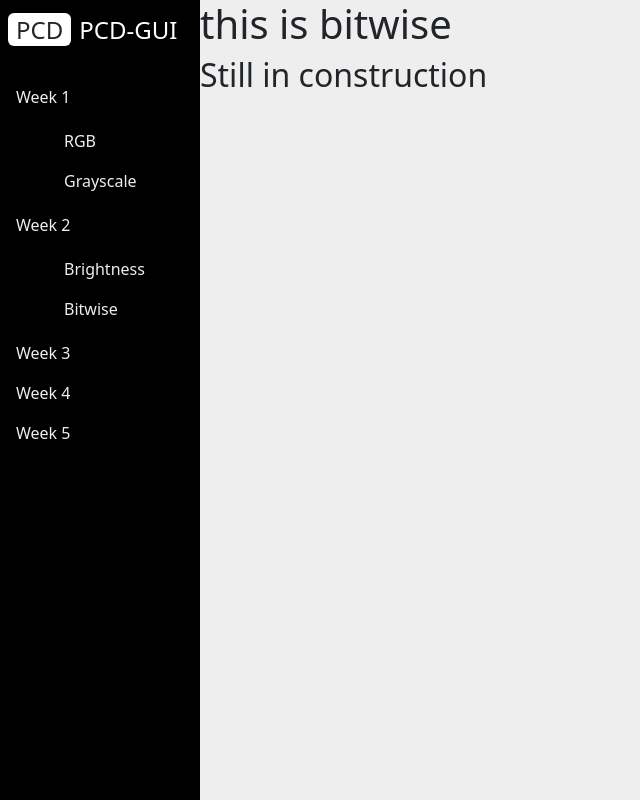
After one commit to temmy76/gui-pcd, a Flask app: page /bitwise in a window 1280 px wide. The commit adds this page. Shown: the whole page, without its empty margins (0-640 px from the left). Run offline with Flask 2, Linux system fonts and the light colour scheme; some libraries are stand-ins or nearby versions.

Commit message:
add path to other image processing, still have bug in change brightness

```diff
--- a/main.py
+++ b/main.py
@@ -4,6 +4,7 @@ import urllib.request
 from flask import Flask, flash, request, redirect, url_for, render_template
 from werkzeug.utils import secure_filename
 import cv2 as cv
+import numpy as np
 
 ALLOWED_EXTENSIONS = set(['png', 'jpg', 'jpeg', 'gif'])
 
@@ -11,14 +12,14 @@ def allowed_file(filename):
 	return '.' in filename and filename.rsplit('.', 1)[1].lower() in ALLOWED_EXTENSIONS
 
 def getRGBfromImage(filename):
-	r = []
-	g = []
-	b = []
-	image = cv.imread("static/upload/{}".format(filename))
+	image = cv.imread("static/uploads/{}".format(filename))
 	image = cv.resize(image, (200,200))
 	reso = image.shape
 	width = reso[1]
 	length = reso[0]
+	b = []
+	g = []
+	r = []
 	for i in range(0,length-1):
 		for j in range(0,width-1):
 			B, G, R = image[i, j]
@@ -28,11 +29,9 @@ def getRGBfromImage(filename):
 
 	return r, g, b
 
-
-
 @app.route('/')
 def upload_form():
-	return render_template('template.html')
+	return render_template('extractRGB.html')
 
 @app.route('/', methods=['POST'])
 def upload_image():
@@ -47,7 +46,7 @@ def upload_image():
 		filename = secure_filename(file.filename)
 		file.save(os.path.join(app.config['UPLOAD_FOLDER'], filename))
 		flash('Image successfully uploaded and displayed below')
-		return render_template('template.html', filename=filename)
+		return render_template('extractRGB.html', filename=filename)
 	else:
 		flash('Allowed image types are -> png, jpg, jpeg, gif')
 		return redirect(request.url)
@@ -69,11 +68,16 @@ def getRGB(filename):
 			g.append(G)
 			r.append(R)
 
-	return render_template('template.html', filename=filename, red=r, green=g, blue=b)
+	return render_template('extractRGB.html', filename=filename, red=r, green=g, blue=b)
 
 @app.route('/display/<filename>')
 def display_image(filename):
 	return redirect(url_for('static', filename='uploads/' + filename), code=301)
+
+
+@app.route('/grayscale')
+def grayscale():
+	return render_template('grayscale.html')
 
 @app.route('/grayscale/<filename>', methods=['POST'])
 def grayscaleImage(filename):
@@ -82,7 +86,76 @@ def grayscaleImage(filename):
 	cv.imwrite("static/uploads/{}".format(filename), gray)
 	return redirect(url_for('static', filename='uploads/grayscale/' + filename), code=301)
 
+# create route that render brightness.html template
+@app.route('/brightness')
+def brightness():
+	return render_template('brightness.html')
 
+@app.route('/brightness', methods=['POST'])
+def upload_brightness():
+	# check if there is a file in the request
+	if 'file' not in request.files:
+		flash('No file part')
+		return redirect(request.url)
+	# get the file from the request
+	file = request.files['file']
+	# check if the file is empty
+	if file.filename == '':
+		flash('No image selected for uploading')
+		return redirect(request.url)
+	# check if the file is allowed
+	if file and allowed_file(file.filename):
+		# save the file to the uploads folder
+		filename = secure_filename(file.filename)
+		file.save(os.path.join(app.config['UPLOAD_FOLDER'], filename))
+		# flash message to the user
+		flash('Image successfully uploaded and displayed below')
+		# return the template with the filename and original image
+		return render_template('brightness.html', filename=filename)
+	else:
+		flash('Allowed image types are -> png, jpg, jpeg, gif')
+		return redirect(request.url)
+
+# create route for change the brightness of image
+@app.route('/brightness/<filename>', methods=['POST'])
+def brightnessImage(filename):
+	r, g, b = getRGBfromImage(filename)
+	# get the dimensions of the image
+	image = cv.imread("static/uploads/{}".format(filename))
+	reso = image.shape
+	width = reso[1]
+	length = reso[0]
+	# get the value of brightness
+	brightness = int(request.form['brightness'])
+	# create numpy array for store the new value of brightness
+	new_r = []
+	new_g = []
+	new_b = []
+	# loop for change the brightness of image
+	for i in range(0, len(r)):
+		new_r.append(r[i] + brightness)
+		new_g.append(g[i] + brightness)
+		new_b.append(b[i] + brightness)
+	# create numpy array for store the new value of brightness
+	new_image = np.zeros((length, width, 3), np.uint8)
+	# loop for change the brightness of image
+	for i in range(0, length-1):
+		for j in range(0, width-1):
+			new_image[i,j] = [new_b[i], new_g[i], new_r[i]]
+	new_filename = "brightness-" + filename
+	# save the image
+	cv.imwrite("static/uploads/{}".format(new_filename), new_image)
+	return render_template('brightness.html', filename=filename, brightness=new_filename)
+
+# create route for displaying brightness image
+@app.route('/brightness/display/<filename>')
+def display_brightness_image(filename):
+	return redirect(url_for('static', filename='uploads/' + filename), code=301)
+
+
+@app.route('/bitwise')
+def bitwise():
+	return render_template('bitwise.html')
 
 if __name__ == "__main__":
 	app.run(debug=True)
--- /dev/null
+++ b/templates/bitwise.html
@@ -0,0 +1,6 @@
+{% extends "template.html" %}
+<!--  -->
+{% block content %}
+<h1>this is bitwise</h1>
+<h2>Still in construction</h2>
+{% endblock %}
--- /dev/null
+++ b/templates/grayscale.html
@@ -0,0 +1,6 @@
+{% extends "template.html" %}
+<!--  -->
+{% block content %}
+<h1>this is grayscale</h1>
+<h2>Still in construction</h2>
+{% endblock %}
--- a/templates/template.html
+++ b/templates/template.html
@@ -35,12 +35,16 @@
 						>
 						<ul class="list-unstyled px-5 pt-1 pb-1">
 							<li>
-								<a href="#" class="text-decoration-none px-3 py-2 d-block"
+								<a
+									href="{{url_for('upload_form')}}"
+									class="text-decoration-none px-3 py-2 d-block"
 									>RGB</a
 								>
 							</li>
 							<li>
-								<a href="#" class="text-decoration-none px-3 py-2 d-block"
+								<a
+									href="{{url_for('grayscale')}}"
+									class="text-decoration-none px-3 py-2 d-block"
 									>Grayscale</a
 								>
 							</li>
@@ -50,6 +54,22 @@
 						<a href="#" class="text-decoration-none px-3 py-2 d-block"
 							>Week 2</a
 						>
+						<ul class="list-unstyled px-5 pt-1 pb-1">
+							<li>
+								<a
+									href="{{url_for('brightness')}}"
+									class="text-decoration-none px-3 py-2 d-block"
+									>Brightness</a
+								>
+							</li>
+							<li>
+								<a
+									href="{{url_for('bitwise')}}"
+									class="text-decoration-none px-3 py-2 d-block"
+									>Bitwise</a
+								>
+							</li>
+						</ul>
 					</li>
 					<li class="">
 						<a href="#" class="text-decoration-none px-3 py-2 d-block"
```
Also changed, not shown: other parts of templates/template.html (+3 -118 lines), templates/brightness.html (added, +75 -0 lines), templates/extractRGB.html (added, +121 -0 lines), static/uploads/305170868_641536107531818_8754931113437245620_n.jpg (added), static/uploads/TemmyMR.jpg (added), static/uploads/brightness-305170868_641536107531818_8754931113437245620_n.jpg (added).
